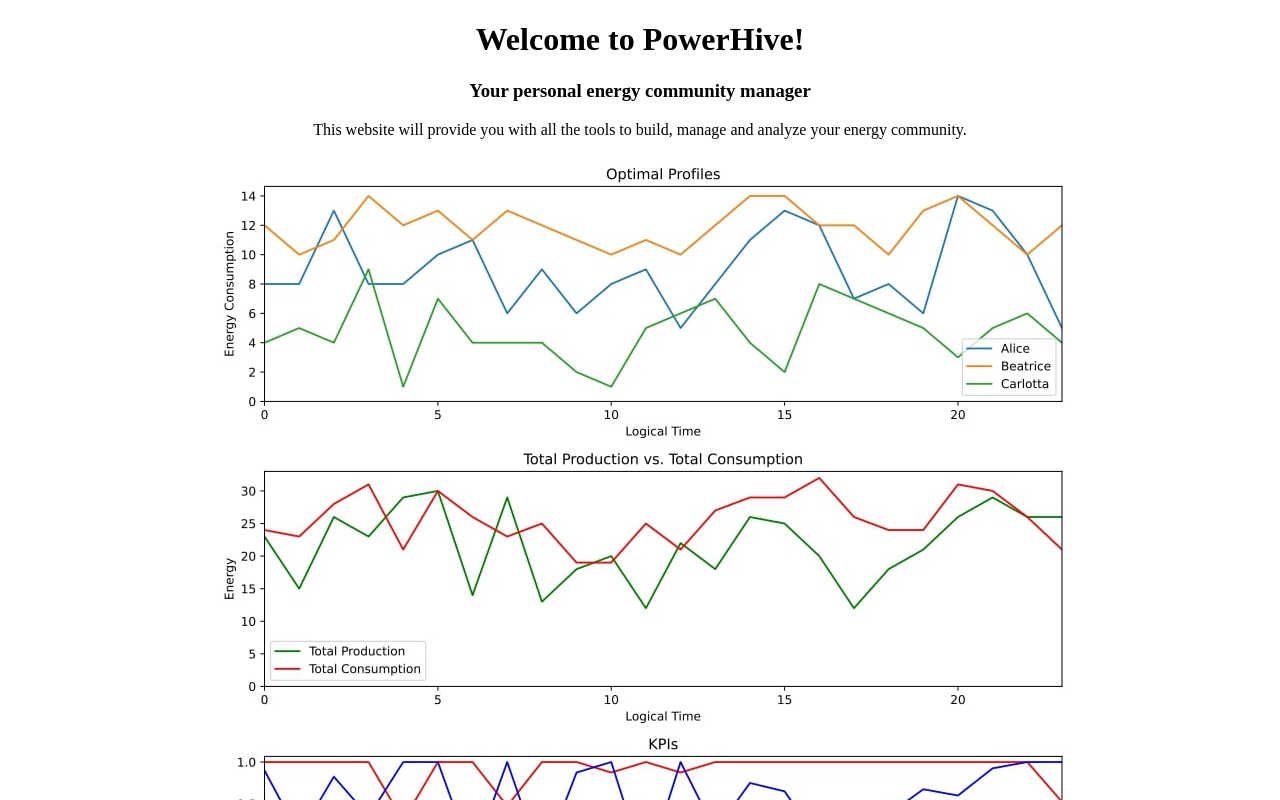
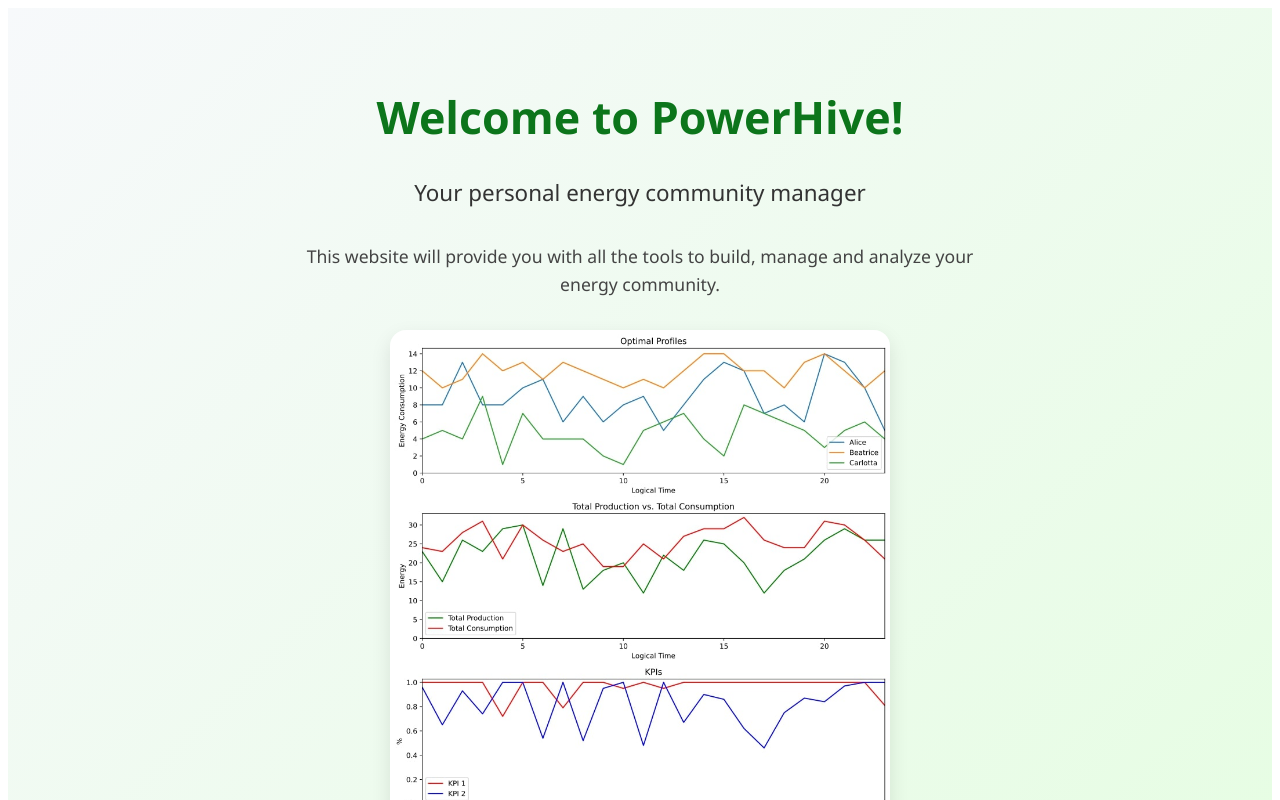
Before and after one commit to GiuseppeRudi/powerhive-energy-communities, an Angular app in the folder energycommunities-ng/: page / in a window 1280 px wide. Shown: the top 800 px of the page. Built offline with nearby package versions, Linux system fonts and the light colour scheme.

Commit message:
EC-12 finalized welcome page html setup

```diff
--- a/energycommunities-ng/src/app/app.ts
+++ b/energycommunities-ng/src/app/app.ts
@@ -5,7 +5,7 @@
   selector: 'app-root',
   imports: [RouterOutlet],
   templateUrl: 'welcome/welcome.html',
-  styleUrl: './app.css'
+  styleUrl: 'welcome/welcome.css'
 })
 export class App {
   protected readonly title = signal('energycommunities-ng');
--- a/energycommunities-ng/src/app/welcome/welcome.css
+++ b/energycommunities-ng/src/app/welcome/welcome.css
@@ -11,7 +11,7 @@
   box-sizing: border-box;
 
   /* Colori e stile */
-  background: linear-gradient(135deg, #f7f9fb, #e3f2fd);
+  background: linear-gradient(135deg, #f7f9fb, #e6fde3);
   text-align: center;
   font-family: "Poppins", "Segoe UI", sans-serif;
   color: #1a1a1a;
@@ -25,7 +25,7 @@
   font-size: 2.8rem;
   font-weight: 700;
   margin-bottom: 0.5rem;
-  color: #1976d2;
+  color: #0c751b;
 }
 
 .welcome-container h3 {
```
